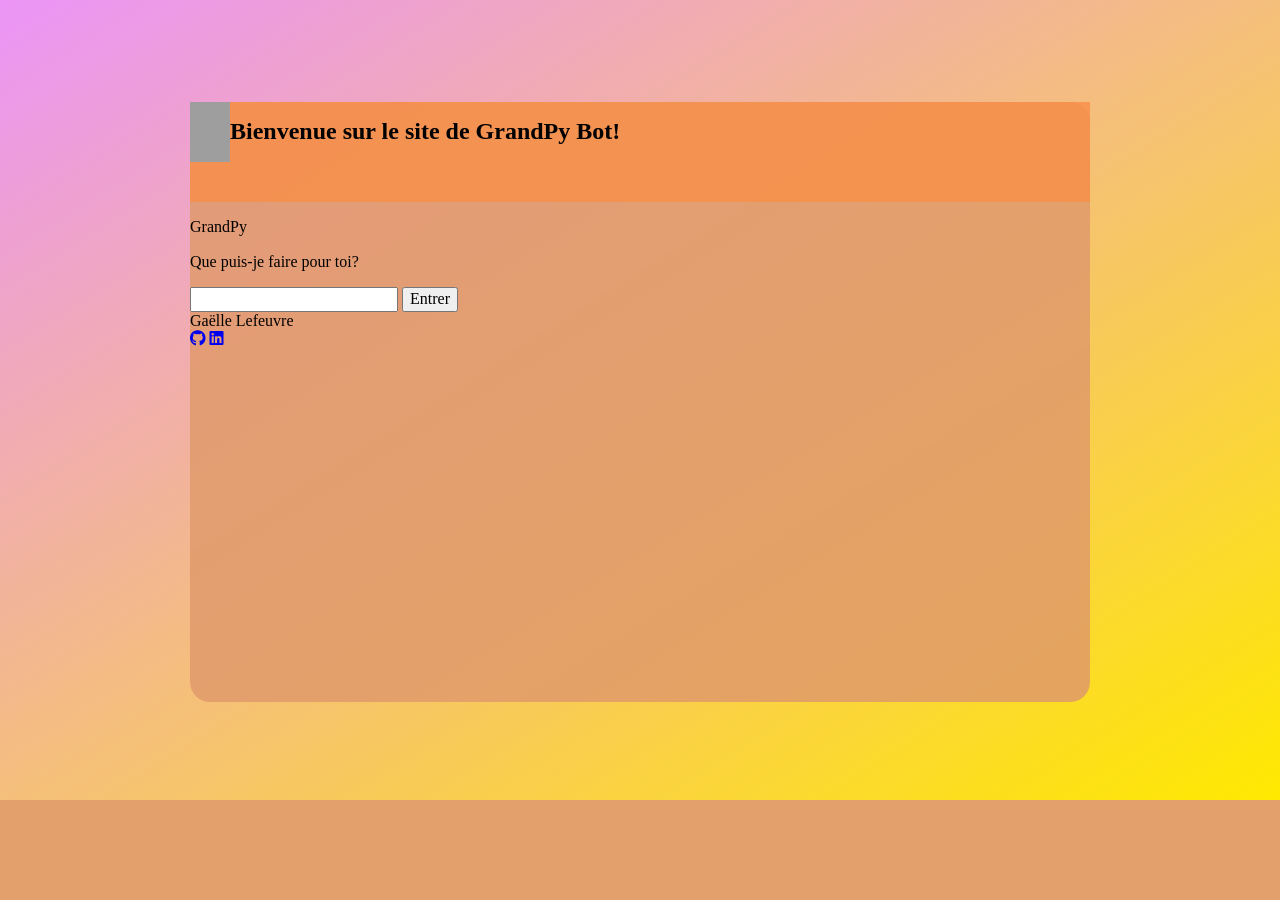
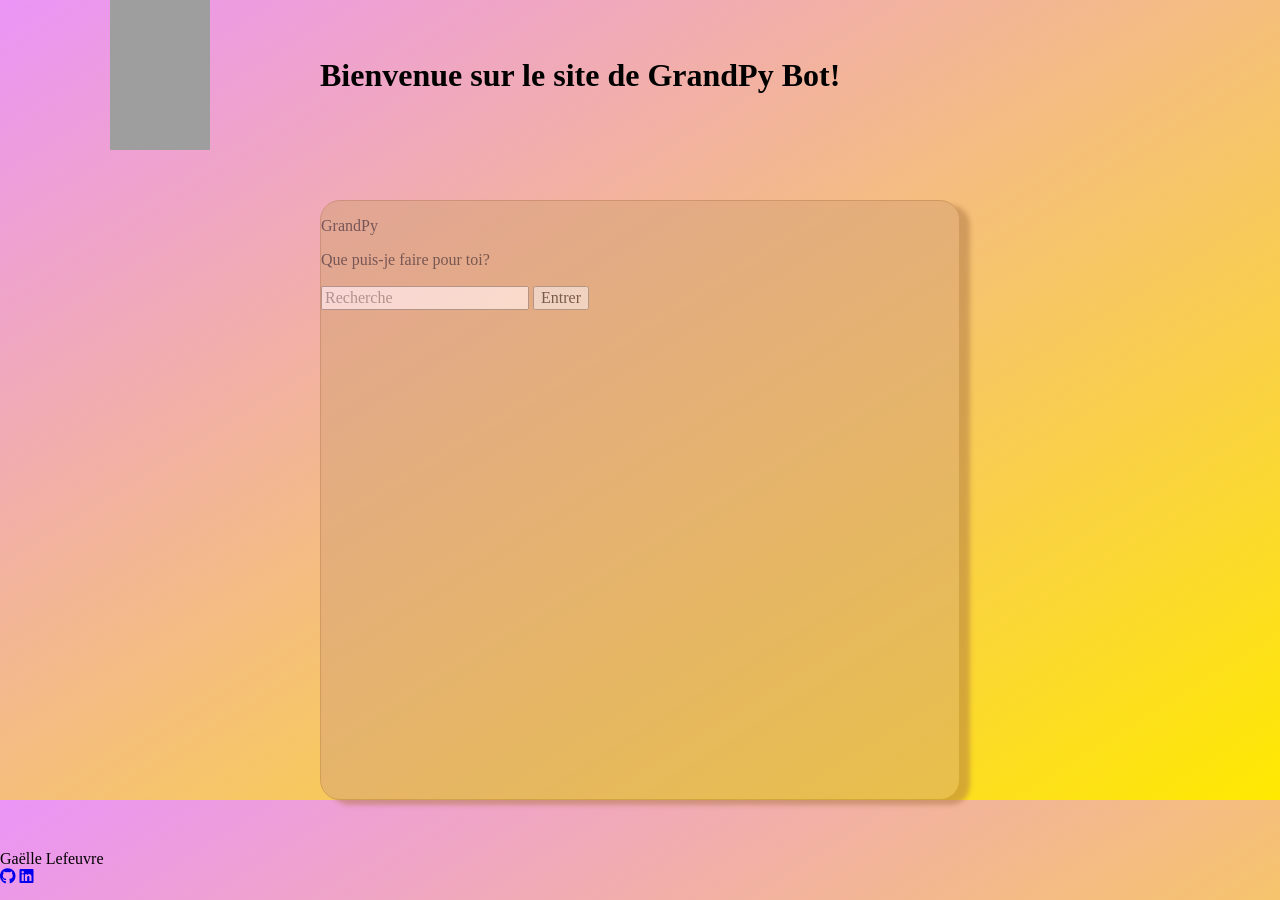
Before and after one commit to Melissendra/grandPyBot, a Flask app: page / in a window 1280 px wide. Before the commit the page ends 800 px from the top, so only its background shows below. Run offline with Flask 2, Linux system fonts and the light colour scheme; some libraries are stand-ins or nearby versions; grey boxes are pictures that could not be loaded.

Commit message:
css continued

```diff
--- a/papybot/static/css/style.css
+++ b/papybot/static/css/style.css
@@ -1,6 +1,5 @@
 /*body design */
 body, html{
-    display: flex;
     background: linear-gradient(to left top, #ffe900, #eb94f7);
     width: 100%;
     height: 100%;
@@ -8,40 +7,47 @@ body, html{
 }
 
 header{
-    background: #f8904bd5;
-    justify-content: center;
-    width: 100%;
-    height: 100px;
+    grid-area: header;
 }
 
-
 #bot{
-    border-radius: 20px;
-    background: #e09a6bd5;
-    display: flex;
-    flex-direction: column;
-    margin: 8% auto;
-    width: 900px;
-    height:600px;
+    display: grid;
+    grid-template-columns: repeat(4, 1fr);
+    grid-template-rows:150px 600px 50px;
+    row-gap: 50px;
+    grid-template-areas:
+        "header header header header"
+        ". main main ."
+        "footer footer footer footer";
 }
 
 #container{
-
-}
-
-/* header design */
-.grandPyIcon{
-    width: 40px;
-    height: 60px;
+    grid-area: main;
+    border: 1px solid #AE7644;
+    border-radius: 20px;
+    box-shadow: 10px 5px 5px #AE7644;
+    background-color: #D5A275;
+    opacity: 0.5;
 }
 
 .header{
-    display: flex;
-    width: 100%;
-    height: 100%;
+    display: grid;
+    grid-template-columns: repeat(4, 1fr);
+}
+.grandPyIcon{
+    height: 150px;
+    width: 100px;
+    grid-column: 1 / span 1;
+    grid-row: 1 /span 1;
+    justify-self: center;
+    align-self: center;
 }
 
 .header h1{
-    color: black;
-    font-size: 1.5rem;
+    grid-column: 2 / span 3;
+    align-self: center;
 }
+
+footer{
+    grid-area: footer;
+}
--- a/papybot/templates/base.html
+++ b/papybot/templates/base.html
@@ -19,7 +19,7 @@
                 <div class="header">
                     <img class="grandPyIcon" src="https://pixy.org/src/454/4549807.png" alt="grandfather drawing">
                     <h1>Bienvenue sur le site de GrandPy Bot!</h1>
-                </span>
+                </div>
             </header>{% block content %}{% endblock %}
             <footer>
                 <div class="name">Gaëlle Lefeuvre</div>
--- a/papybot/templates/index.html
+++ b/papybot/templates/index.html
@@ -9,7 +9,7 @@
     <div class="botQuestion">
         <form action="" method="get">
             <label for="grandpyBot" id="grandPybot">
-                <input type="text" id="grandPybot" placeholder="">
+                <input type="text" id="grandPybot" placeholder="Recherche">
                 <button type="submit" class="btn">Entrer</button>
             </label>
         </form>
```
